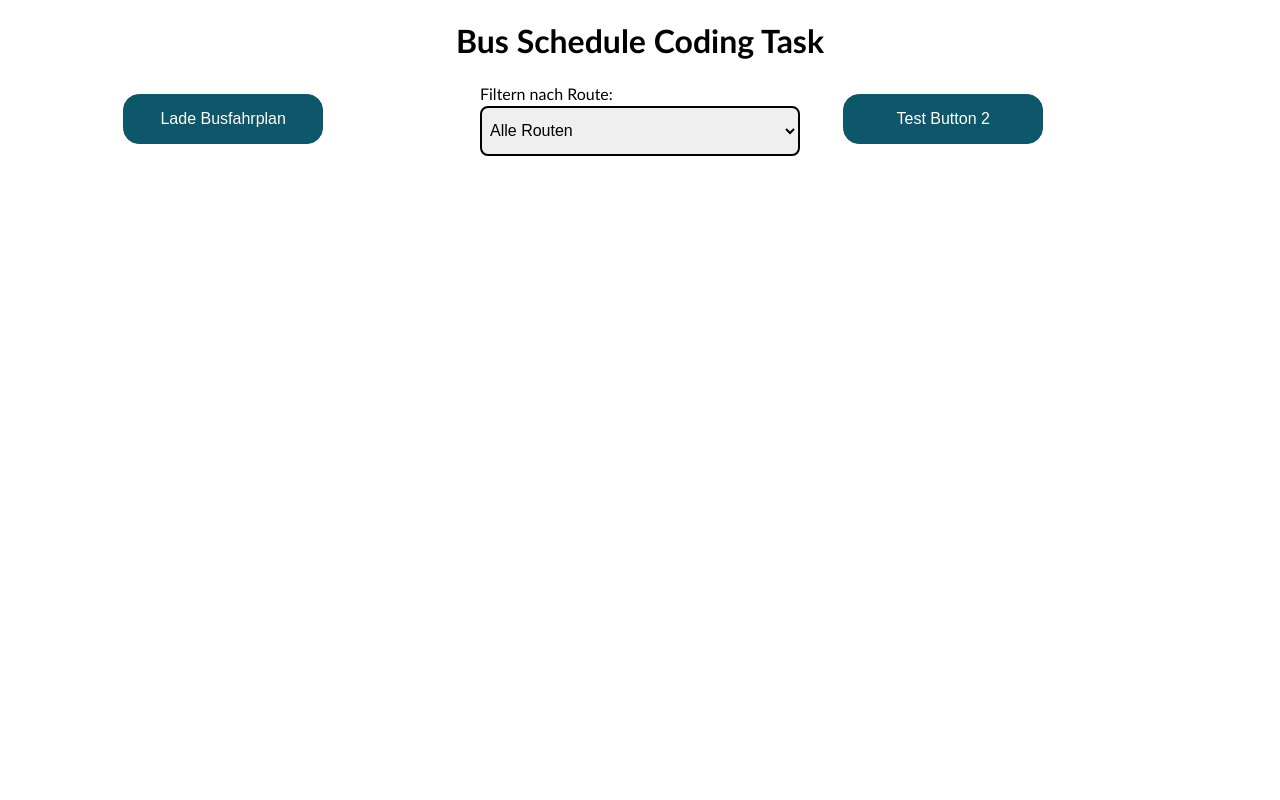
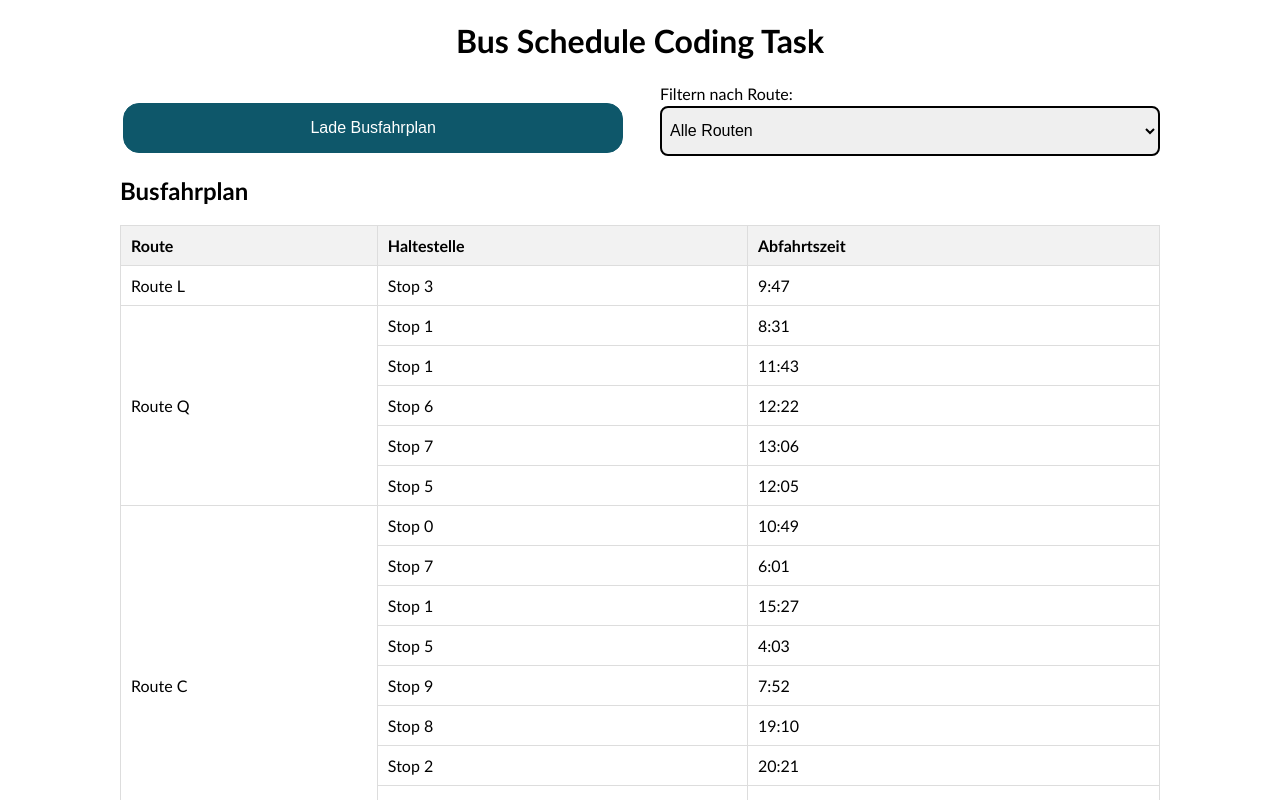
Before and after one commit to DepTrai95/bus-schedule-coding-task, a Next.js app: page / in a window 1280 px wide. Shown: the top 800 px of the page. Built offline with nearby package versions, Linux system fonts and the light colour scheme.

Commit message:
[FEATURE] refactor code - add a component managing the data

```diff
--- a/src/app/components/Filter.tsx
+++ b/src/app/components/Filter.tsx
@@ -1,12 +1,12 @@
-// Filter.tsx
+"use client";
 import React, { useState, useEffect } from "react";
 
 interface FilterProps {
-  routes: string[];
+  availableRoutes: string[];
   onFilterChange: (selectedRoute: string) => void;
 }
 
-const Filter: React.FC<FilterProps> = ({ routes, onFilterChange }) => {
+const Filter: React.FC<FilterProps> = ({ availableRoutes, onFilterChange }) => {
   const [selectedRoute, setSelectedRoute] = useState("");
 
   useEffect(() => {
@@ -23,7 +23,7 @@ const Filter: React.FC<FilterProps> = ({ routes, onFilterChange }) => {
         onChange={(e) => setSelectedRoute(e.target.value)}
       >
         <option value="">Alle Routen</option>
-        {routes.map((route) => (
+        {availableRoutes.map((route) => (
           <option key={route} value={route}>
             {route}
           </option>
--- a/src/app/components/ScheduleList.tsx
+++ b/src/app/components/ScheduleList.tsx
@@ -1,47 +1,18 @@
 "use client";
-import React, { useEffect, useState } from "react";
-import { GET } from "../api/schedule/route";
+import React from "react";
 import { BeatLoader } from "react-spinners";
-
-interface BusStop {
-  route: string;
-  stops: {
-    name: string;
-    time: string;
-  }[];
-}
+import useScheduleData from "../components/useScheduleData";
 
 interface ScheduleProps {
   selectedRoute: string;
 }
 
+const Schedule: React.FC<ScheduleProps> = ({ selectedRoute }) => {
+  const { scheduleData, loading } = useScheduleData();
 
-const Schedule: React.FC<ScheduleProps> = ({ selectedRoute }) => {
-  const [scheduleData, setScheduleData] = useState<BusStop[]>([]);
-  const [loading, setLoading] = useState(false);
-
-  useEffect(() => {
-    const fetchScheduleData = async () => {
-      try {
-        setLoading(true);
-        const response = await GET();
-        const data: BusStop[] = await response.json();
-
-        // if route is selected, filter the plan/data
-        const filteredData = selectedRoute
-          ? data.filter((route) => route.route === selectedRoute)
-          : data;
-
-        setScheduleData(filteredData);
-      } catch (error) {
-        console.error("Error fetching schedule data:", error);
-      } finally {
-        setLoading(false);
-      }
-    };
-
-    fetchScheduleData();
-  }, [selectedRoute]);
+  const filteredData = selectedRoute
+    ? scheduleData.filter((route) => route.route === selectedRoute)
+    : scheduleData;
 
   return (
     <div className="content-area">
@@ -51,7 +22,7 @@ const Schedule: React.FC<ScheduleProps> = ({ selectedRoute }) => {
             <BeatLoader color="#000000" size={10} margin={3} />
           </div>
         ) : (
-          scheduleData.length > 0 && (
+          filteredData.length > 0 && (
             <div>
               <h2>Busfahrplan</h2>
               <table>
@@ -63,7 +34,7 @@ const Schedule: React.FC<ScheduleProps> = ({ selectedRoute }) => {
                   </tr>
                 </thead>
                 <tbody>
-                  {scheduleData.map((route, index) => (
+                  {filteredData.map((route, index) => (
                     <React.Fragment key={`${route.route}-${index}`}>
                       {route.stops.map((stop, stopIndex) => (
                         <tr key={`${stop.name}-${stopIndex}`}>
--- /dev/null
+++ b/src/app/components/useScheduleData.ts
@@ -0,0 +1,41 @@
+"use client"
+import { useState, useEffect } from 'react';
+
+interface BusStop {
+   route: string;
+   stops: {
+      name: string;
+      time: string;
+   }[];
+}
+
+const useScheduleData = () => {
+   const [scheduleData, setScheduleData] = useState<BusStop[]>([]);
+   const [loading, setLoading] = useState<boolean>(true);
+   const [error, setError] = useState<Error | null>(null);
+   const [availableRoutes, setAvailableRoutes] = useState<string[]>([]);
+
+   useEffect(() => {
+      const fetchData = async () => {
+         try {
+            setLoading(true);
+            const response = await fetch('/api/schedule');
+            const data: BusStop[] = await response.json();
+            setScheduleData(data);
+            //create new set of routes for the filter list
+            const routes = data.map((route) => route.route);
+            setAvailableRoutes(Array.from(new Set(routes)).sort());
+         } catch (error) {
+            setError(new Error("An unknown error occurred"));
+         } finally {
+            setLoading(false);
+         }
+      };
+
+      fetchData();
+   }, []);
+
+   return { scheduleData, loading, error, availableRoutes };
+};
+
+export default useScheduleData;
--- a/src/app/globals.css
+++ b/src/app/globals.css
@@ -39,8 +39,8 @@ main {
   min-width: 200px;
   padding: 15px;
   text-decoration: none;
+  width: 100%;
 }
-
 
 .text-center {
   display: flex;
@@ -69,7 +69,7 @@ th {
 /* FLEXBOX STYLING */
 
 .grid--default {
-  align-items: center;
+  align-items: flex-end;
   display: flex;
   flex-direction: row;
   flex-wrap: nowrap;
@@ -79,7 +79,7 @@ th {
 
 .grid--default .grid-item {
   padding: 0 20px;
-  width: calc(100% / 3);
+  width: 50%;
 }
 
 /* FORM STYLING */
--- a/src/app/page.tsx
+++ b/src/app/page.tsx
@@ -1,17 +1,14 @@
 "use client";
 import React, { useEffect, useState } from "react";
 import Button from "./components/Button";
+import useScheduleData from "./components/useScheduleData";
 import Schedule from "./components/ScheduleList";
 import Filter from "./components/Filter";
 import StopDetails from "./components/StopDetails";
 
 export default function Home() {
-  const [selectedButton, setSelectedButton] = useState<string | null>(null);
   const [selectedRoute, setSelectedRoute] = useState<string>("");
-
-  const handleButtonClick = (buttonName: string) => {
-    setSelectedButton(buttonName);
-  };
+  const { availableRoutes } = useScheduleData();
 
   const handleFilterChange = (route: string) => {
     setSelectedRoute(route);
@@ -27,29 +24,20 @@ export default function Home() {
               <Button
                 className="btn--primary"
                 label="Lade Busfahrplan"
-                onClick={() => handleButtonClick("schedule")}
+                onClick={() => {}}
               />
             </div>
             <div className="grid-item">
               <Filter
-                routes={["Route A", "Route B", "Route C"]} //now as a test - probably have to refactor to use data from json
+                availableRoutes={availableRoutes}
                 onFilterChange={handleFilterChange}
-              />
-            </div>
-            <div className="grid-item">
-              <Button
-                className="btn--primary"
-                label="Test Button 2"
-                onClick={() => console.log("Test2")}
               />
             </div>
           </div>
         </div>
       </div>
 
-      {selectedButton === "schedule" && (
-        <Schedule selectedRoute={selectedRoute} />
-      )}
+      <Schedule selectedRoute={selectedRoute} />
     </main>
   );
 }
```
